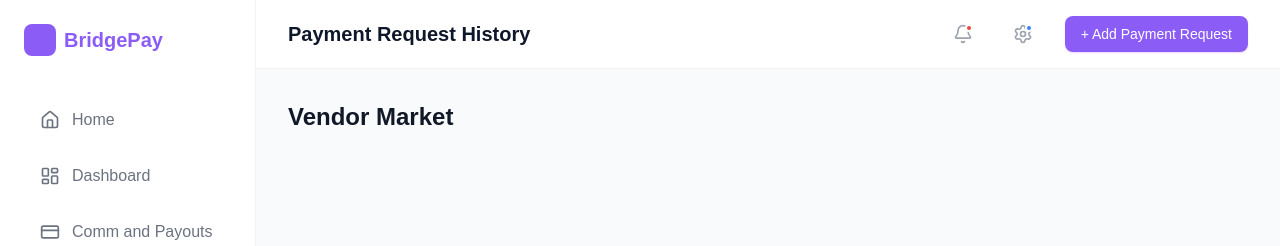
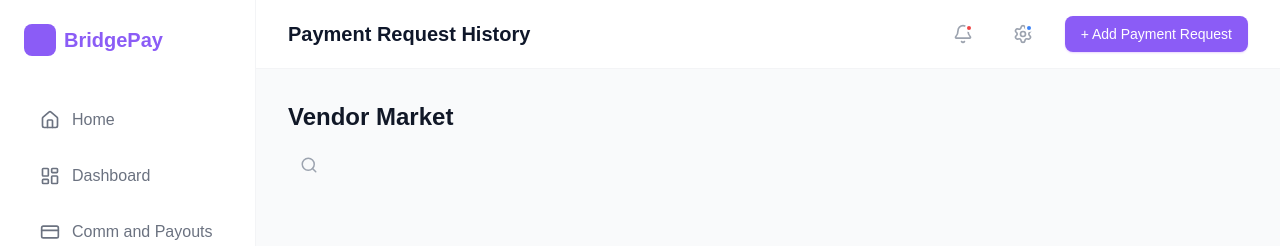
Before and after one commit to Abusadiq006/bridge-pay-dashboard, a React (Vite) app: page /dashboard/market in a window 1280 px wide. Shown: the top 246 px of the page. Built offline with nearby package versions, Linux system fonts and the light colour scheme; a web font is replaced by a local one.

Commit message:
Search Bar

```diff
--- a/src/pages/Market.jsx
+++ b/src/pages/Market.jsx
@@ -28,6 +28,11 @@ const Market = () => {
                         <div className="flex flex-col md:flex-row md:items-center justify-between gap-4 mb-8">
                             <h1 className="text-2xl font-bold text-gray-900">Vendor Market</h1>
                         </div>
+
+                        {/* Search Bar */}
+                        <div className="relative w-full md:w-80">
+                            <Search className="absolute left-3 top-1/2 -translate-y-1/2 text-gray-400" size={18} />
+                        </div>
                     </div>
                 </main>
             </div>
```
